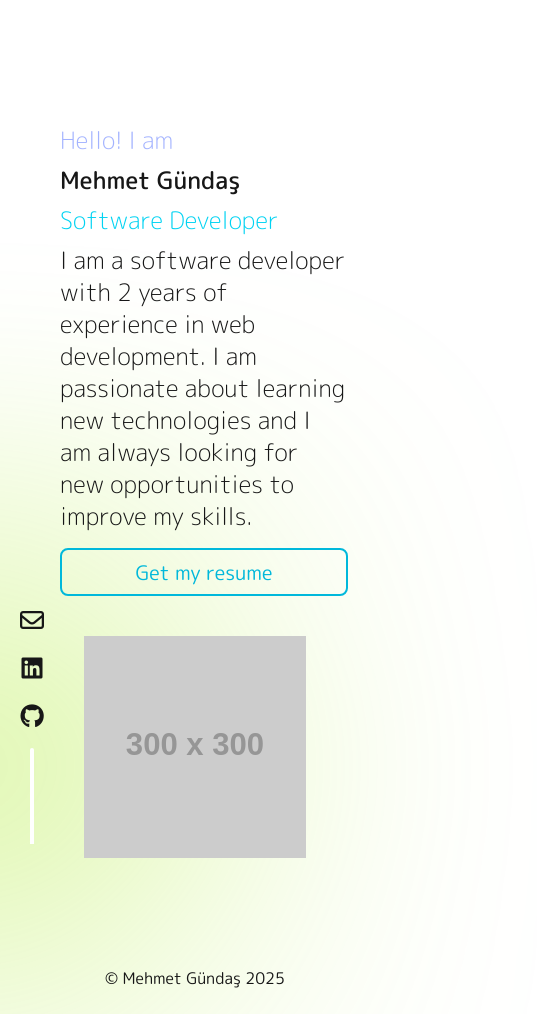
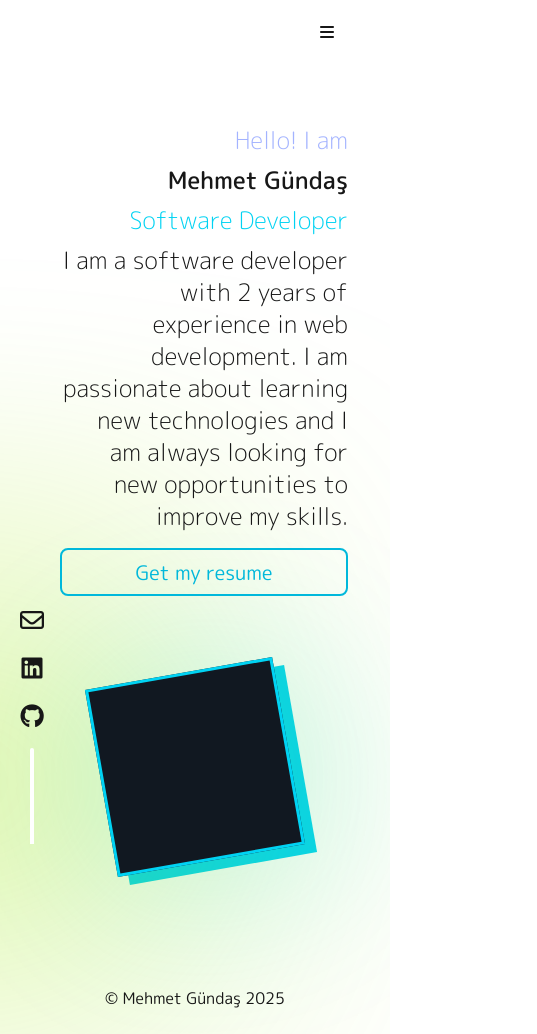
Before and after one commit to mgundas/portfolio, a Next.js app: page / in a window 390 px wide. Shown: the whole page, 537 px wide, since content can reach past the window. Built offline with nearby package versions, Linux system fonts and the light colour scheme.

Commit message:
customised the profile image section, added responsive design elements

```diff
--- a/src/app/globals.css
+++ b/src/app/globals.css
@@ -42,3 +42,7 @@ body {
 .icon-hover {
   @apply leading-[.5]! transition-shadow ease-linear hover:shadow-[0px_0px_15px_rgba(255,255,255,0.8)]
 }
+
+.sm_md_text {
+  @apply text-right sm:text-left
+}
--- a/src/components/Hero/Hero.tsx
+++ b/src/components/Hero/Hero.tsx
@@ -1,24 +1,44 @@
-import React from 'react';
-import db from '../../database/database';
+import db from "../../database/database";
 
 const Hero = () => {
-    return (
-        <div className='relative'>
-            <div className='hero-container'>
-                <div className='flex-2/4 grid gap-2'>
-                    <h1 className='text-2xl text-indigo-300 font-light'>Hello! I am</h1>
-                    <h1 className='text-2xl font-medium'>{db.profile.name}</h1>
-                    <p className='text-2xl text-cyan-400 font-light'>{db.profile.title}</p>
-                    <p className='text-2xl font-light'>{db.profile.description}</p>
-                    <a href='/resume.pdf' className='get-resume-button'>Get my resume</a>
-                </div>
-                <div className='flex-1/4 p-6 flex items-center justify-center'>
-                    <img src={db.profile.image} alt={db.profile.name} />
-                </div>
+  return (
+    <div className="relative">
+      <div className="hero-container">
+        <div className="flex-2/4 grid gap-2">
+          <h1 className="text-2xl text-indigo-300 font-light sm_md_text">
+            Hello! I am
+          </h1>
+          <h1 className="text-2xl font-medium sm_md_text">{db.profile.name}</h1>
+          <p className="text-2xl text-cyan-400 font-light sm_md_text">
+            {db.profile.title}
+          </p>
+          <p className="text-2xl font-light sm_md_text">
+            {db.profile.description}
+          </p>
+          <a
+            href="/resume.pdf"
+            className="get-resume-button justify-self-center sm:justify-self-auto"
+          >
+            Get my resume
+          </a>
+        </div>
+        <div className="flex-1/4 p-5 flex items-center justify-center relative">
+          <div className="relative mt-10 sm:mt-5 m-5 flex items-center justify-center">
+            <div className="-rotate-10 border-3 border-cyan-400 bg-[#111821] relative overflow-hidden">
+              <img
+                src={db.profile.image}
+                alt={db.profile.name}
+                className="rotate-10 opacity-0"
+              />
             </div>
-            <div className='hero-circle'></div>
+            <div className="absolute h-full w-full bg-cyan-400 -rotate-10 translate-x-3 translate-y-2 -z-2"></div>
+            <div className="absolute blur-[6rem] opacity-30 h-full w-full bg-cyan-400 -rotate-10 translate-x-3 translate-y-2 -z-2"></div>
+          </div>
         </div>
-    );
-}
+      </div>
+      <div className="hero-circle"></div>
+    </div>
+  );
+};
 
 export default Hero;
--- a/src/components/Navbar/Navbar.tsx
+++ b/src/components/Navbar/Navbar.tsx
@@ -4,13 +4,14 @@ const Navbar = () => {
     return (
         <div className="sticky top-0 z-50 h-16 flex items-center justify-between px-10">
             <h1 className="text-white text-xl ml-4">{db.profile.name}</h1>
-            <ul className="flex gap-4 items-center">
+            <ul className="gap-4 items-center hidden sm:flex">
                 <li className="inline-block text-white mr-4">About</li>
                 <li className="inline-block text-white mr-4">Skills</li>
                 <li className="inline-block text-white mr-4">Projects</li>
                 <li className="inline-block text-white mr-4">Contact</li>
                 <li className="inline-block text-white mr-4">Resume</li>
             </ul>
+            <button className='flex items-center justify-center p-4 sm:hidden cursor-pointer'><i className="fa-solid fa-bars"></i></button>
         </div>
     );
 }
--- a/src/database/database.tsx
+++ b/src/database/database.tsx
@@ -3,7 +3,7 @@ const db = {
         name: "Mehmet Gündaş",
         title: "Software Developer",
         description: "I am a software developer with 2 years of experience in web development. I am passionate about learning new technologies and I am always looking for new opportunities to improve my skills.",
-        image: "https://placehold.co/300",
+        image: "https://placehold.co/512",
     }
 }
 
```
